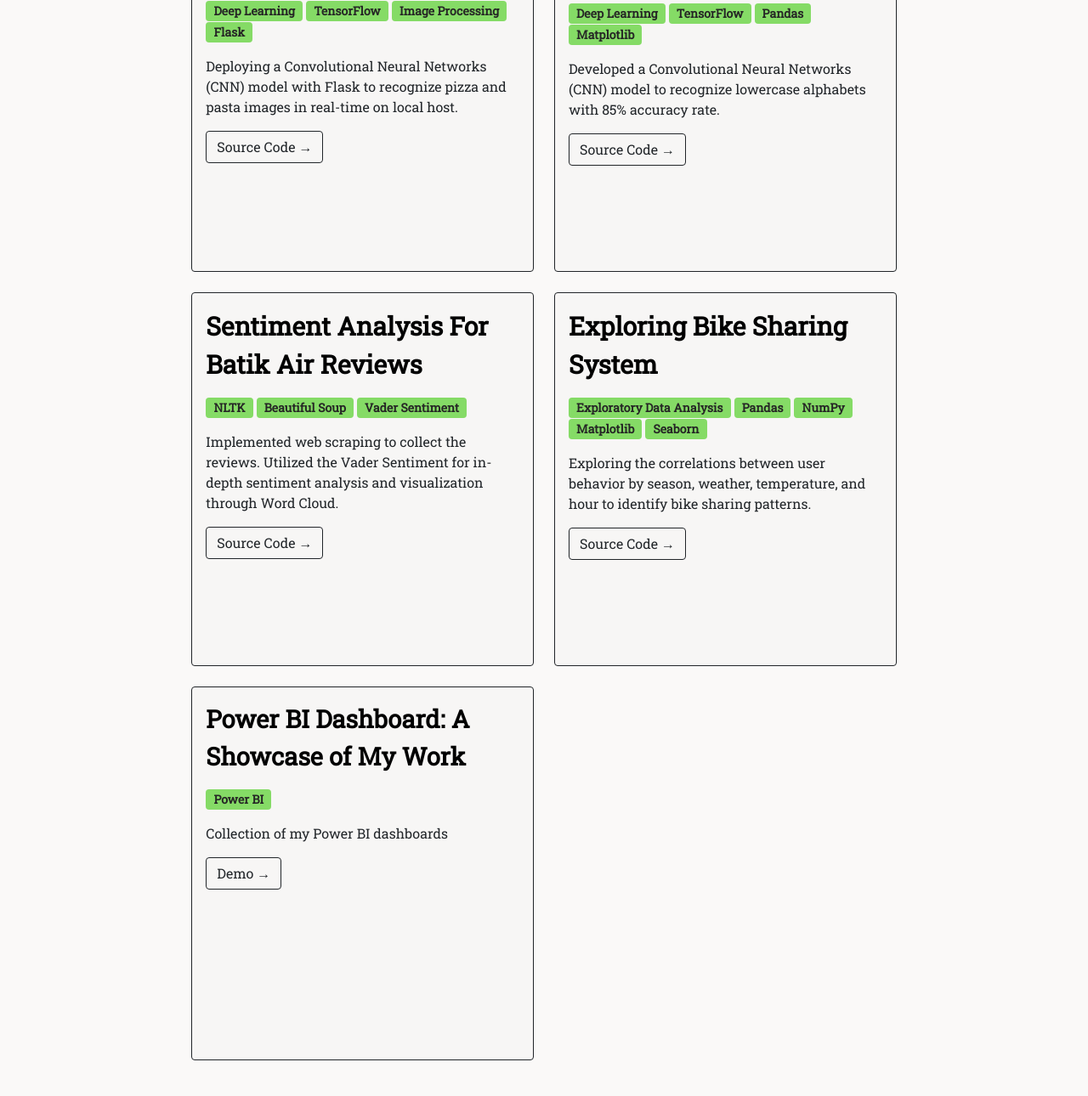
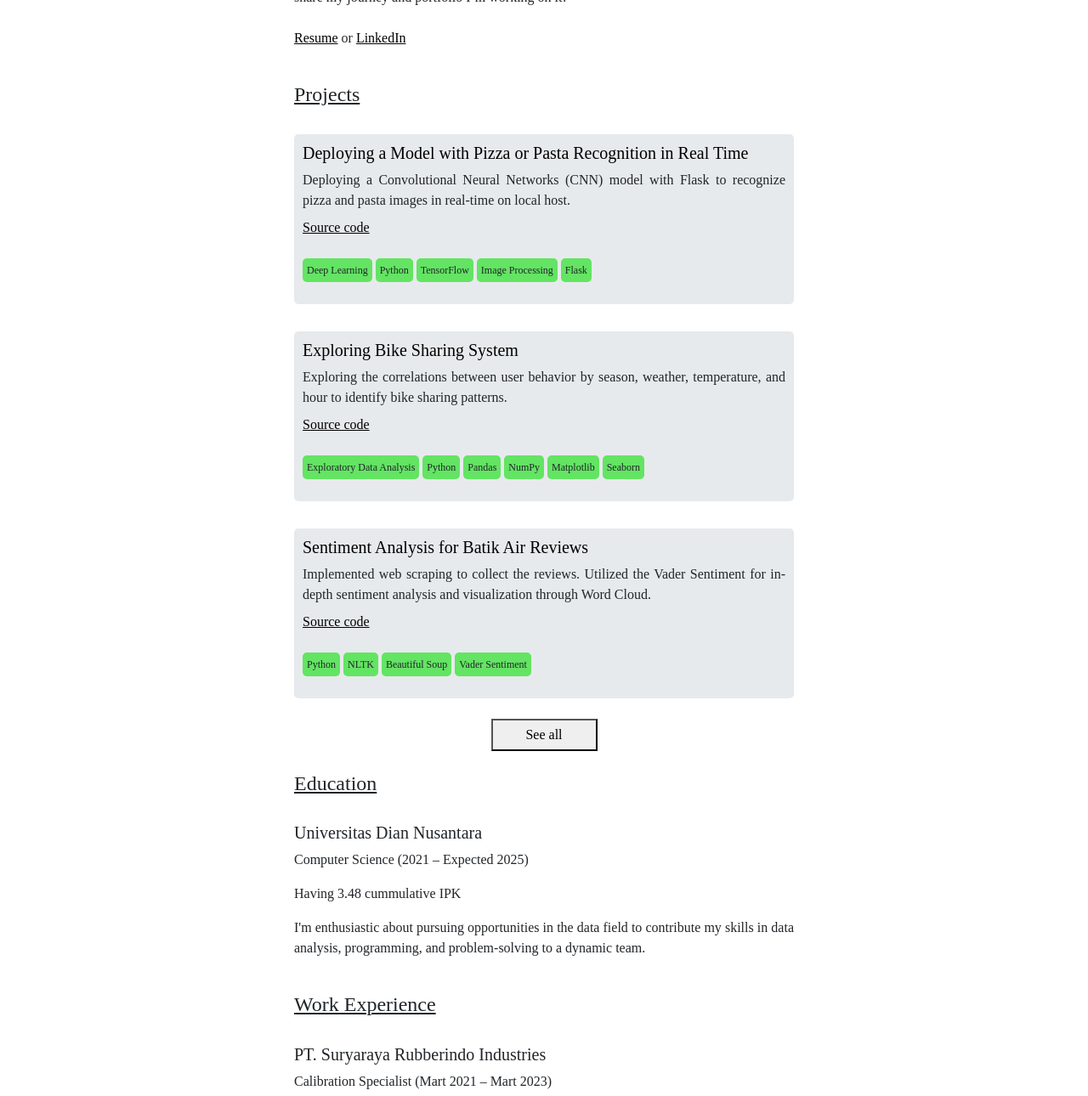
Before and after one commit to egrizq/egrizq.github.io, a plain HTML site: page index.html in a window 1280 px wide. Shown: the part 402-1692 px from the top of the page at 85% size. Drawn offline with nearby package versions, Linux system fonts and the light colour scheme.

Commit message:
new website 4th update

```diff
--- a/index.html
+++ b/index.html
@@ -3,237 +3,171 @@
 <head>
     <meta charset="UTF-8">
     <meta name="viewport" content="width=device-width, initial-scale=1.0">
-    <title>Hello Everyone!</title>
-    <link rel="icon" href="icon.png">
-    <link href="https://fonts.googleapis.com/css?family=Roboto Slab" rel="stylesheet">
+    <title>Welcome!</title>
     <link href="https://cdn.jsdelivr.net/npm/bootstrap@5.0.2/dist/css/bootstrap.min.css" rel="stylesheet" integrity="sha384-EVSTQN3/azprG1Anm3QDgpJLIm9Nao0Yz1ztcQTwFspd3yD65VohhpuuCOmLASjC" crossorigin="anonymous">
+    <link rel="stylesheet" href="style.css">
 </head>
 
-<style>
-    body {
-      font-family: 'Roboto Slab';
-      background-color: rgba(241, 239, 236, 0.336);
-    }
+<body>
+    <div class="container-fluid" style="padding: 5vh;">
+        <div class="row">
+            <div class="col-3"></div>
+            <div class="col-6">
+                <img src="/round photo.png" class="photo">
 
-    a {
-      color:black;
-      text-decoration: none;
-    }
+                <div class="pt-4">
+                    <h3>Hey, I'm Muhammad Rizq Ramadhan</h3>
+                    <h3>I'm a Data Scientist</h3>
+                    <h3>Based in Bekasi, Indonesia</h3>
+                </div>
 
-    .nav-bar {
-      font-size: 22px;
-      color:rgb(3, 3, 3);
-      padding: 5px;
-    }
+                <div class="pt-4">
+                    <p>As a 4<sup>th</sup> semester <u>Computer Science</u> student in Universitas Dian Nusantara, I’m excited to share my journey and portfolio I’m working on it!</p>
+                </div>
 
-    .title:active, .title:hover {
-      color:black;
-      text-decoration: underline;
-    }
+                <div class="pt-2">
+                    <p><a class="cv" href="CV_Muhammad Rizq Ramadhan.pdf" download="">Resume</a> or <a class="cv" href="https://www.linkedin.com/in/muhammad-rizq-ramadhan-031a1a1ba/">LinkedIn</a></p>
+                </div>
 
-    .me {
-      color: black;
-      font-size: large;
-    }
+                <div class="pt-4">
+                    <div class="pb-4">
+                        <h4><u>Projects</u></h4>
+                    </div>
 
-    .me:active, .me:hover {
-      color:black;
-      text-decoration: underline;
-    }
+                    <div class="box project1">
+                        <h5><a class="title" href="https://medium.com/@rizq.ramadhan17/end-to-end-deploying-a-cnn-model-to-local-host-e509b85909f1">
+                            Deploying a Model with Pizza or Pasta Recognition in Real Time</a></h5>
+                        <a>Deploying a Convolutional Neural Networks (CNN) model with Flask to recognize pizza and pasta images in real-time on local host.</a><br>
+                        <p class="cv pt-2"><a class="title-code" href="https://github.com/egrizq/pizza_or_pasta/tree/master">
+                            Source code</a></p>
+                        <div class="pt-2">
+                            <p class="box-title">Deep Learning</p>
+                            <p class="box-title">Python</p>
+                            <p class="box-title">TensorFlow</p>
+                            <p class="box-title">Image Processing</p>
+                            <p class="box-title">Flask</p>
+                        </div>
 
-    .bg-card {
-      background-color: rgba(241, 239, 236, 0.336);
-    }
+                    </div>
 
-    .bg-card:active, .bg-card:hover {
-      background-color: rgba(218, 213, 213, 0.507)
-    }
+                    <div class="p-3"></div>
 
-    .sub-title {
-      background-color: rgb(133, 219, 102);
-      color: rgb(37, 37, 37);
-      font-size: 14px;
-    }
-</style>
-
-<body>
-    <div class="container-fluid">
-
-      <!-- TODO NAVBAR-->
-      <div class="row nav-bar">
-        <div class="col-md-3">
-          <div class="text-start">
-            Muhammad Rizq Ramadhan
+                    <div class="box project1">
+                        <h5><a class="title" href="https://medium.com/@rizq.ramadhan17/bike-sharing-analysis-cc8f1c987b1e">
+                            Exploring Bike Sharing System</a></h5>
+                        <a>Exploring the correlations between user behavior by season, weather, temperature, and hour to identify bike
+                            sharing patterns.</a><br>
+                        <p class="cv pt-2"><a class="title-code" href="https://github.com/egrizq/bike_analysis/blob/master/Bike_Sharing.ipynb">Source code</a></p>
+                        <div class="pt-2">
+                            <p class="box-title">Exploratory Data Analysis</p>
+                            <p class="box-title">Python</p>
+                            <p class="box-title">Pandas</p>
+                            <p class="box-title">NumPy</p>
+                            <p class="box-title">Matplotlib</p>
+                            <p class="box-title">Seaborn</p>
                         </div>
                     </div>
 
-        <div class="col-md-9 text-end">
-          Portofolio
+                    <div class="p-3"></div>
+
+                    <div class="box project1">
+                        <h5><a class="title" href="https://medium.com/@rizq.ramadhan17/sentiment-analysis-for-batik-air-reviews-b834d9b13391">
+                            Sentiment Analysis for Batik Air Reviews</a></h5>
+                        <a>Implemented web scraping to collect the reviews. Utilized the Vader Sentiment for in-depth sentiment analysis and visualization through Word Cloud.</a><br>
+                        <p class="cv pt-2"><a class="title-code" href="https://github.com/egrizq/batik_air/blob/main/batik_air_reviews.ipynb">Source code</a></p>
+                        <div class="pt-2">
+                            <p class="box-title">Python</p>
+                            <p class="box-title">NLTK</p>
+                            <p class="box-title">Beautiful Soup</p>
+                            <p class="box-title">Vader Sentiment</p>
                         </div>
                     </div>
 
-      <div class="row" style="padding-top: 5vh;">
-          <div class="col-md-12 text-center">
-              <p style="font-size: 50px; font-weight: bold;">Hey, it's me Rizq </p>
-              A student with strong passion to become a data scientist!<br>
-              Browse my project below, <b><a href="https://www.linkedin.com/in/muhammad-rizq-ramadhan-031a1a1ba/" class="me">connect to linkedln</a></b>
-              or
-              <b><a href="CV_Muhammad Rizq Ramadhan.pdf" class="me" download="">view my resume</a></b>
-          </div>
+                    <div class="p-3 project2"></div>
+
+                    <div class="box project2">
+                        <h5><a class="title" href="https://medium.com/@rizq.ramadhan17/alphabet-recognition-with-cnns-model-34005fa5b89d">
+                            Alphabet Recognition with CNN Model</a></h5>
+                        <a>Developed a Convolutional Neural Networks (CNN) model to recognize lowercase alphabets with 85% accuracy rate.</a><br>
+                        <p class="cv pt-2"><a class="title-code" href="https://www.kaggle.com/code/rizqramadhan/german-alphabet-recognition">Source code</a></p>
+                        <div class="pt-2">
+                            <p class="box-title">Deep Learning</p>
+                            <p class="box-title">Python</p>
+                            <p class="box-title">TensorFlow</p>
+                            <p class="box-title">Pandas</p>
+                            <p class="box-title">NumPy</p>
+                            <p class="box-title">Matplotlib</p>
                         </div>
                     </div>
 
-    <div class="container-fluid">
-        <div class="row pt-4">
-            <div class="col-md-2"></div>
+                    <div class="p-3 project2"></div>
 
-            <!-- TODO PROJECT 4-->
+                    <div class="box project2">
+                        <h5><a class="title" href="https://medium.com/@rizq.ramadhan17/power-bi-dashboard-a-showcase-of-my-work-ebd1ba69859e">
+                            Power BI: A showcase of my Dashboards</a></h5>
+                        <a>Collection of my Power BI dashboards</a><br>
+                        <div class="pt-2">
+                            <p class="box-title">Power BI</p>
+                        </div>
 
-            <div class="col-md-4">
-                <div class="card border-dark bg-card" style="width: 100%; height: 55vh;">
-                    <div class="card-body">
-                      <a href="https://medium.com/@rizq.ramadhan17/end-to-end-deploying-a-cnn-model-to-local-host-e509b85909f1" class="fw-bold card-title title" style="font-size: 29px;">
-                        <p>End-to-End Deploying a CNN Model to Local Host!</a></p>
-                      <div class="badge text-wrap sub-title">
-                        Deep Learning
                     </div>
-                      <div class="badge text-wrap sub-title">
-                        TensorFlow
-                      </div>
-                      <div class="badge text-wrap sub-title">
-                        Image Processing
-                      </div>
-                      <div class="badge text-wrap sub-title">
-                        Flask
-                      </div>
-                      <p class="card-text pt-3">
-                        Deploying a Convolutional Neural Networks (CNN) model with Flask to recognize pizza and pasta images in real-time on local host.
-                      </p>
-                      <a href="https://github.com/egrizq/pizza_or_pasta/tree/master" role="button" class="btn btn-outline-dark">Source Code →</a>
-                    </div>
+
+                    <div class="p-3 project2"></div>
+
+
+                    <div class="text-center pt-4">
+                        <button id="page2" class="skill">See all</button>
                     </div>
                 </div>
 
-            <!-- TODO PROJECT 3-->
+                <div class="pt-4">
+                    <div class="pb-4">
+                        <h4><u>Education</u></h4>
+                    </div>
+                    <h5>Universitas Dian Nusantara</h5>
+                    <p>Computer Science (2021 – Expected 2025)</p>
+                    <p>Having 3.48 cummulative IPK</p>
+                    <p>I'm enthusiastic about pursuing opportunities in the data field to contribute my skills in data analysis, programming, and problem-solving to a dynamic team.</p>
 
-            <div class="col-md-4">
-                <div class="card border-dark bg-card" style="width: 100%; height: 55vh;">
-                    <div class="card-body">
-                      <a href="https://medium.com/@rizq.ramadhan17/alphabet-recognition-with-cnns-model-34005fa5b89d" class="fw-bold card-title title" style="font-size: 30px;">
-                        <p>Alphabet Recognition with CNN</a></p>
-                      <div class="badge text-wrap sub-title">
-                        Deep Learning
+                    <!-- <h5>Universitas Gunadarma</h5>
+                    <p>Civil Engineering (2018 – Left in 2020)</p> -->
+
                 </div>
-                      <div class="badge text-wrap sub-title">
-                        TensorFlow
+
+                <div class="pt-4">
+                    <div class="pb-4">
+                        <h4><u>Work Experience</u></h4>
                     </div>
-                      <div class="badge text-wrap sub-title">
-                        Pandas
+                    <h5>PT. Suryaraya Rubberindo Industries</h5>
+                    <p>Calibration Specialist (Mart 2021 – Mart 2023)</p>
+                    <ul>
+                        <li>Developed and implemented calibration procedures for a variety of measurement and testing equipment, including dial gauges, pressure gauges, weighing scales, and callipers.</li>
+                        <li>Calibrate and maintain measurement and testing equipment to ensure accuracy and compliance with standards.</li>
+                        <li>Troubleshoot and repair measurement and testing equipment.</li>
+                        <li>Maintain records of all calibration and maintenance activities.</li>
+                        <li>Provide training to other staff on the use and calibration of measurement and testing equipment.</li>
+                    </ul>
                 </div>
-                      <br>
-                      <div class="badge text-wrap sub-title">
-                        Matplotlib
+
+                <div class="pt-4">
+                    <div class="pb-4">
+                        <h4><u>Skills</u></h4>
                     </div>
-                      <p class="card-text pt-3">Developed a Convolutional Neural Networks (CNN) model to recognize lowercase alphabets with 85% accuracy rate.
-                        </p>
-                      <a href="https://www.kaggle.com/code/rizqramadhan/german-alphabet-recognition"  role="button" class="btn btn-outline-dark">Source Code →</a>
-                    </div>
+
+                    <div class="text-center">
+                        <button class="skill">Python</button>
+                        <button class="skill">Ms.Office</button>
+                        <button class="skill">Power BI</button>
+                        <button class="skill">SQL</button>
                     </div>
                 </div>
 
             </div>
 
-        <div class="row pt-4">
-            <div class="col-md-2"></div>
-
-            <!-- TODO PROJECT 2-->
-
-            <div class="col-md-4 ">
-                <div class="card border-dark bg-card" style="width: 100%; height: 55vh;">
-                    <div class="card-body">
-                      <a href="https://medium.com/@rizq.ramadhan17/sentiment-analysis-for-batik-air-reviews-b834d9b13391" class="fw-bold card-title title" style="font-size: 30px;">
-                        <p>Sentiment Analysis For Batik Air Reviews</a></p>
-                      <div class="badge text-wrap sub-title" >
-                        NLTK
-                      </div>
-                      <div class="badge text-wrap sub-title">
-                        Beautiful Soup
-                      </div>
-                      <div class="badge text-wrap sub-title">
-                        Vader Sentiment
-                      </div>
-                      <p class="card-text pt-3">Implemented web scraping to collect the reviews. Utilized the Vader Sentiment for in-depth sentiment analysis and visualization through Word Cloud.
-                        </p>
-                      <a href="https://github.com/egrizq/batik_air/blob/main/batik_air_reviews.ipynb"  role="button" class="btn btn-outline-dark">Source Code →</a>
         </div>
     </div>
-            </div>
+    <script src="main.js"></script>
+    <script src="https://cdn.jsdelivr.net/npm/bootstrap@5.0.2/dist/js/bootstrap.bundle.min.js" integrity="sha384-MrcW6ZMFYlzcLA8Nl+NtUVF0sA7MsXsP1UyJoMp4YLEuNSfAP+JcXn/tWtIaxVXM" crossorigin="anonymous"></script>
 
-            <!-- TODO PROJECT 1-->
-
-            <div class="col-md-4">
-                <div class="card border-dark bg-card" style="width: 100%; height: 55vh;">
-                    <div class="card-body">
-                      <a href="https://medium.com/@rizq.ramadhan17/bike-sharing-analysis-cc8f1c987b1e" class="fw-bold card-title title" style="font-size: 30px;">
-                        <p>Exploring Bike Sharing System</a></p>
-                      <div class="badge text-wrap sub-title">
-                        Exploratory Data Analysis
-                      </div>
-                      <div class="badge text-wrap sub-title">
-                        Pandas
-                      </div>
-                      <div class="badge text-wrap sub-title">
-                        NumPy
-                      </div>
-                      <div class="badge text-wrap sub-title">
-                        Matplotlib
-                      </div>
-                      <div class="badge text-wrap sub-title">
-                        Seaborn
-                      </div>
-                      <p class="card-text pt-3">
-                        Exploring the correlations between user behavior by season, weather, temperature, and hour to identify bike
-                        sharing patterns.
-                      </p>
-                      <a href="https://github.com/egrizq/bike_analysis/blob/master/Bike_Sharing.ipynb"  role="button" class="btn btn-outline-dark">Source Code →</a>
-                    </div>
-                </div>
-            </div>
-
-        </div>
-
-        <div class="row pt-4">
-          <div class="col-md-2"></div>
-
-          <!-- TODO PROJECT 5-->
-
-          <div class="col-md-4">
-              <div class="card border-dark bg-card" style="width: 100%; height: 55vh;">
-                  <div class="card-body">
-                    <a href="https://medium.com/@rizq.ramadhan17/power-bi-dashboard-a-showcase-of-my-work-ebd1ba69859e" class="fw-bold card-title title" style="font-size: 29px;">
-                      <p>Power BI Dashboard: A Showcase of My Work</a></p>
-                    <div class="badge text-wrap sub-title">
-                      Power BI
-                    </div>
-                    <p class="card-text pt-3">
-                      Collection of my Power BI dashboards
-                    </p>
-                    <a href="https://www.youtube.com/playlist?list=PLxZ8ZMMtiMmMQcdF7uIxufdimtzxRWr24" role="button" class="btn btn-outline-dark">Demo →</a>
-                  </div>
-              </div>
-          </div>
-
-        </div>
-
-        <!-- TODO FOOTER-->
-
-        <div class="row pt-5">
-            <div class="col-12 text-center" style="font-size: 18px; background-color: rgb(37, 37, 37); padding: 5px; color: white;">
-                © 2023 Rizq Ramadhan. Some rights reserved.
-            </div>
-        </div>
-    </div>
-
-    <script src="https://cdn.jsdelivr.net/npm/bootstrap@5.0.2/dist/js/bootstrap.bundle.min.js" integrity="sha384-MrcW6ZMFYlzcLA8Nl+NtUVF0sA7MsXsP1UyJoMp4YLEuNSfAP+JcXn/tWtIaxVXM" crossorigin="anonymous"></script>
 </body>
 </html>
--- /dev/null
+++ b/style.css
@@ -0,0 +1,50 @@
+body {
+    font-family: "Cascadia Mono";
+    text-align: justify;
+    text-justify: inter-word;
+}
+
+.photo {
+    width: 150px;
+}
+
+.cv {
+    color:black;
+}
+
+.box {
+    background-color: rgb(231, 234, 236);
+    padding: 10px;
+    border-radius: 5px;
+}
+
+.box-title {
+    background: rgb(99, 228, 99);
+    padding: 5px;
+    display: inline-block;
+    border-radius: 5px;
+    font-size: 12px;
+}
+
+.title {
+    text-decoration: none;
+    color: black;
+}
+
+.title-code {
+    color: black;
+
+}
+
+.skill {
+    width:125px;
+    padding: 5px;
+}
+
+.project1 {
+    display: block;
+}
+
+.project2 {
+    display: none;
+}
```
Also changed, not shown: main.js (added, +9 -0 lines), round photo.png (added). Lines whose indentation alone changed are shown as unchanged.
